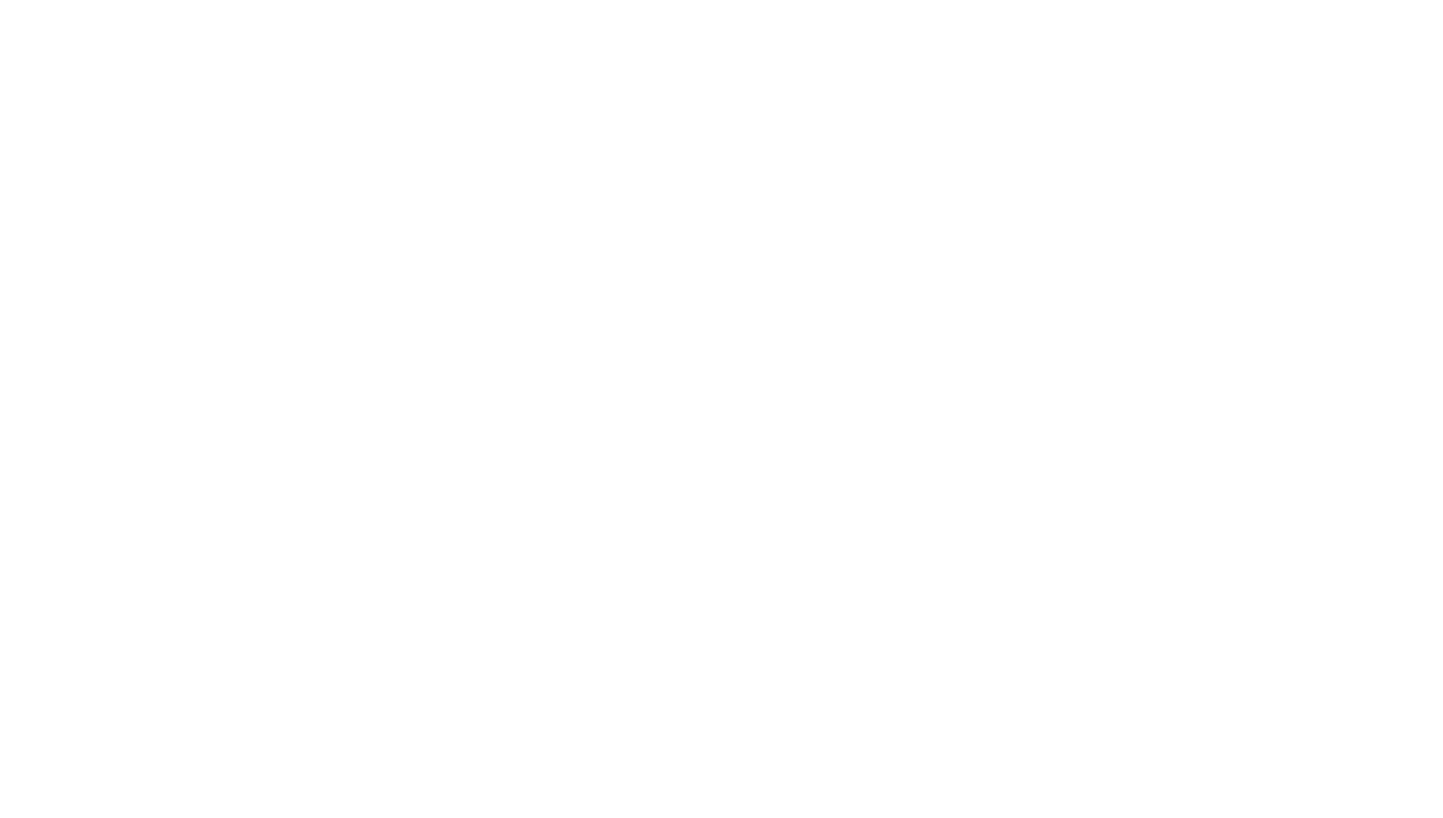
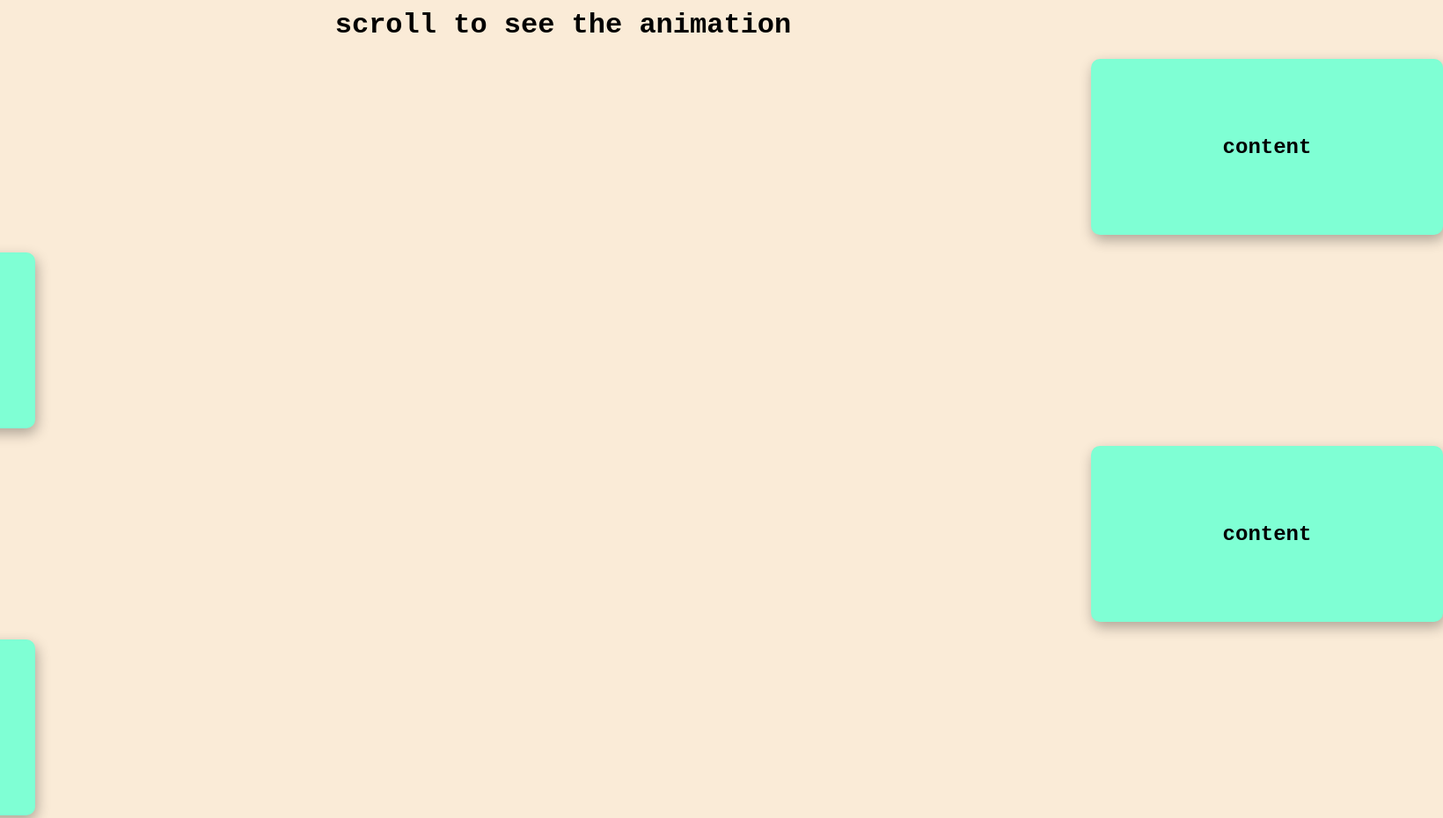
Before and after one commit to Nsairun/scroll-animation, a plain HTML site: page index.html in a window 1280 px wide. Shown: the top 930 px of the page at 88% size, 1640 px wide, since content can reach past the window. Before the commit the page ends 800 px from the top, so only its background shows below. Drawn offline with Linux system fonts and the light colour scheme.

Commit message:
working on the scroll function

```diff
--- a/assets/style.css
+++ b/assets/style.css
@@ -0,0 +1,41 @@
+* {
+    box-sizing: border-box;
+}
+
+body {
+    font-family: 'Courier New', Courier, monospace;
+    display: flex;
+    flex-direction: column;
+    align-items: center;
+    justify-content: center;
+    margin: 0;
+    background-color: antiquewhite;
+    overflow-x: hidden;
+}
+
+h1 {
+    margin: 10px;
+}
+
+.box {
+  background-color: aquamarine;
+  color: black;
+  display: flex;
+  align-items: center;
+  justify-content: center;
+  width: 400px;
+  height: 200px;
+  margin: 10px;
+  border-radius: 10px;
+  box-shadow: 2px 6px 15px rgba(0,0,0,0.3);
+  transform: translateX(200%);
+  transition: transform 0.4s ease;
+}
+
+.box:nth-of-type(even) {
+  transform: translateX(-200%);
+}
+
+.box.show {
+transform: translateX(0);
+}
--- a/index.html
+++ b/index.html
@@ -8,6 +8,30 @@
     <title>Scroll-Animation</title>
 </head>
 <body>
+    <h1>scroll to see the animation</h1>
+    <div class="box"><h2>content</h2></div>
+    <div class="box"><h2>content</h2></div>
+    <div class="box"><h2>content</h2></div>
+    <div class="box"><h2>content</h2></div>
+    <div class="box"><h2>content</h2></div>
+    <div class="box"><h2>content</h2></div>
+    <div class="box"><h2>content</h2></div>
+    <div class="box"><h2>content</h2></div>
+    <div class="box"><h2>content</h2></div>
+    <div class="box"><h2>content</h2></div>
+    <div class="box"><h2>content</h2></div>
+    <div class="box"><h2>content</h2></div>
+    <div class="box"><h2>content</h2></div>
+    <div class="box"><h2>content</h2></div>
+    <div class="box"><h2>content</h2></div>
+    <div class="box"><h2>content</h2></div>
+    <div class="box"><h2>content</h2></div>
+    <div class="box"><h2>content</h2></div>
+    <div class="box"><h2>content</h2></div>
+    <div class="box"><h2>content</h2></div>
+    <div class="box"><h2>content</h2></div>
+    <div class="box"><h2>content</h2></div>
+    <div class="box"><h2>content</h2></div>
 
 
 </body>
```
Also changed, not shown: script.js (+19 -0 lines).
